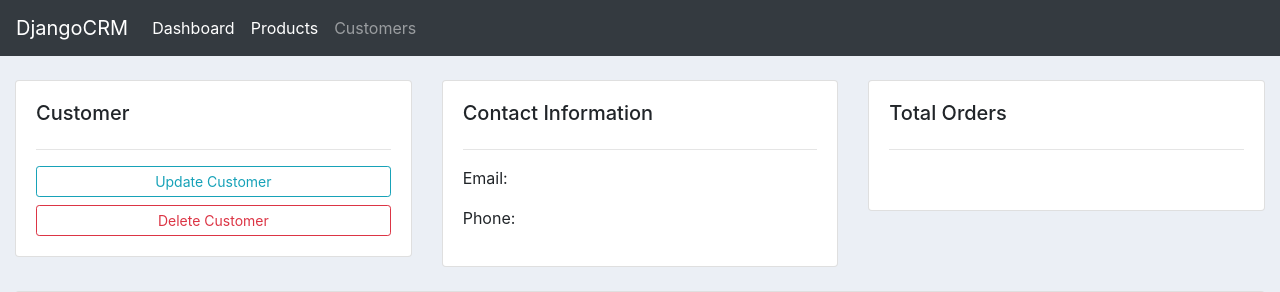
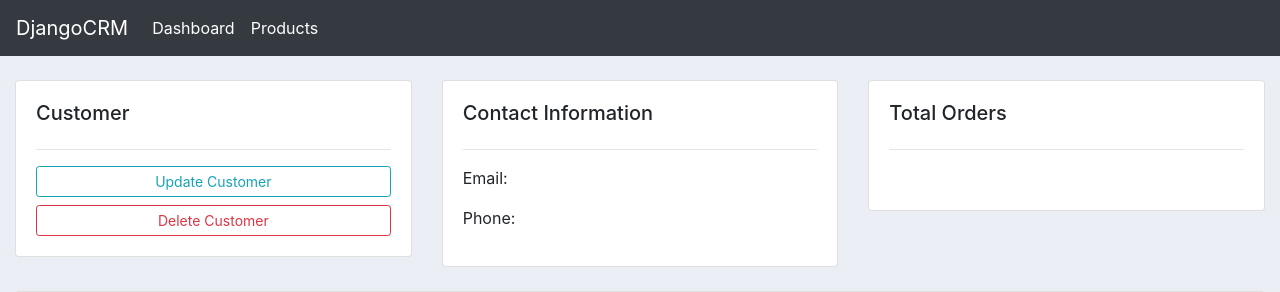
Before and after one commit to piyushpandey16444/BasicProject, a Django app: page /customer/1/ in a window 1280 px wide. Shown: the top 292 px of the page. Run offline with Django 3.2, Linux system fonts and the light colour scheme; data comes from the database, SQL or seed files in the repository; some libraries are stand-ins or nearby versions.

Commit message:
navbar updated

```diff
--- a/accounts/templates/accounts/navbar.html
+++ b/accounts/templates/accounts/navbar.html
@@ -11,9 +11,6 @@
       <li class="nav-item active">
         <a class="nav-link" href="{% url 'product' %}">Products</a>
       </li>
-      <li class="nav-item actived">
-        <a class="nav-link" href="{% url 'customer' %}">Customers</a>
-      </li>
     </ul>
   </div>
 </nav>
```
